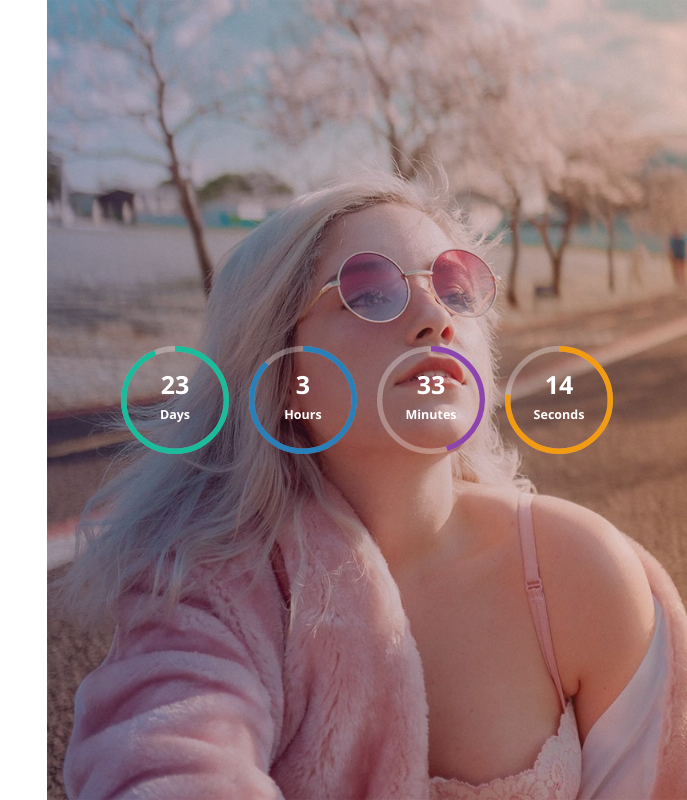
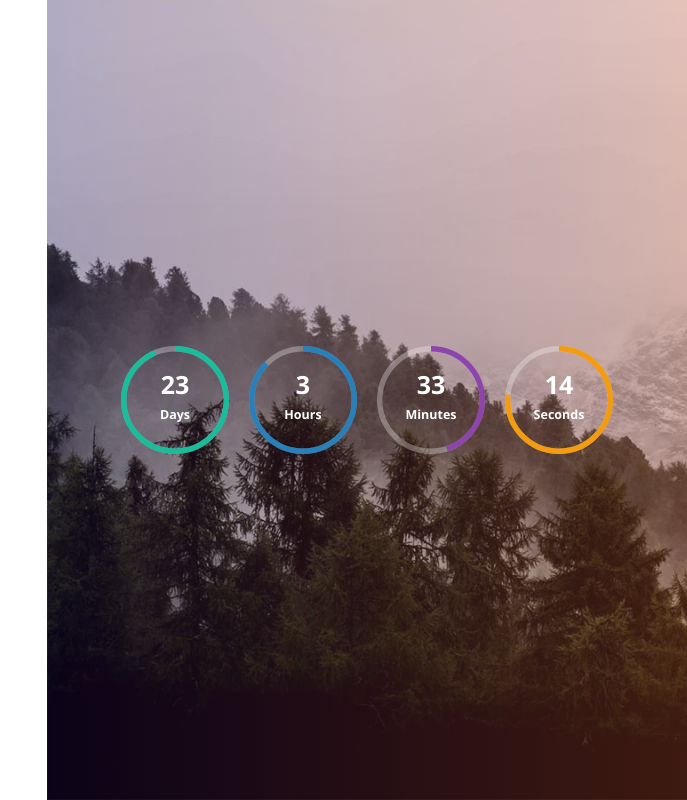
Before and after one commit to koalaterampil/koalaterampil.github.io, a plain HTML site: page index.html in a window 1280 px wide. Shown: the full height of the page, 593-1280 px from the left. Drawn offline with nearby package versions, Linux system fonts and the light colour scheme; files whose address does not match are found by name.

Commit message:
change img

```diff
--- a/index.html
+++ b/index.html
@@ -65,7 +65,7 @@
 
 			</section><!-- left-section -->
 
-			<section class="right-section" style="background-image: url(images/countdown-1-1000x1000.jpg)">
+			<section class="right-section" style="background-image: url(images/countdown-3-1600x900.jpg)">
 
 				<div class="display-table center-text">
 					<div class="display-table-cell">
```
